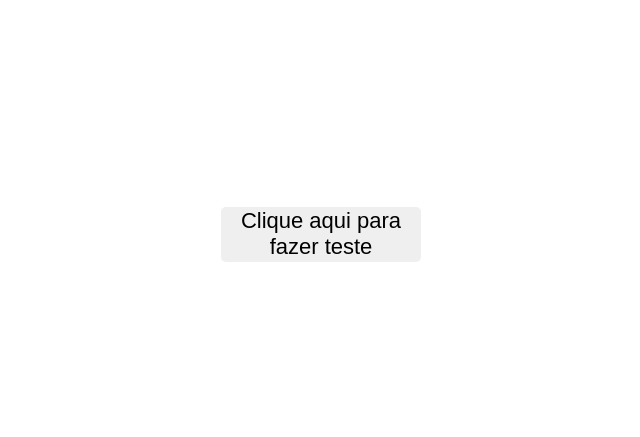
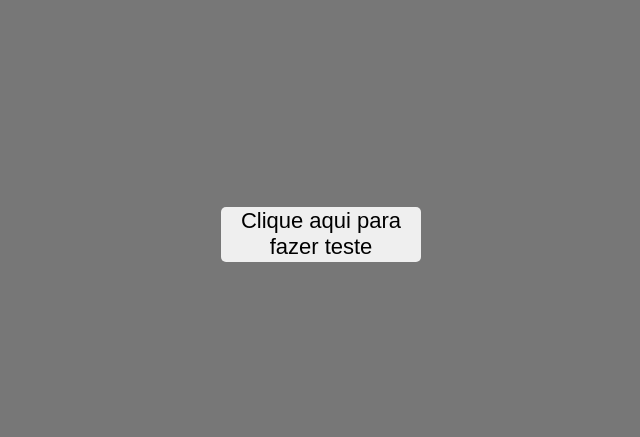
Before and after one commit to Shinigam11e/ForumAvaliativoPUC2024-1, a plain HTML site: page index.html in a window 1280 px wide. Shown: the part 166-603 px from the top of the page, without its empty margins (319-959 px from the left). Drawn offline with Linux system fonts and the light colour scheme.

Commit message:
Update style.css
alterado a cor do background para cinza por conta de que nao era possivel ver o texto

```diff
--- a/style.css
+++ b/style.css
@@ -1,5 +1,5 @@
 :root {
-  --bg-color: #fff
+  --bg-color: #777
 }
 
 body {
```
